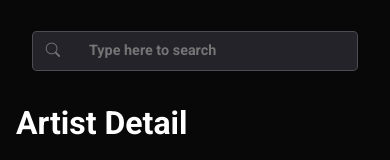
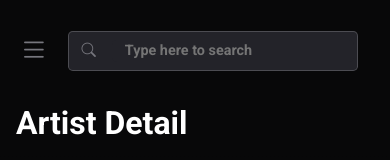
Before and after one commit to pieromc07/auxona-app, a React (Vite) app: page /artist/1 in a window 390 px wide. Shown: the top 160 px of the page. Built offline with nearby package versions, Linux system fonts and the light colour scheme; no server answers.

Commit message:
:construction: Side responsivo

```diff
--- a/src/AuxonaApp.jsx
+++ b/src/AuxonaApp.jsx
@@ -1,4 +1,4 @@
-import { useEffect } from "react"
+import { useEffect, useState } from "react"
 import { Navigation, Player, Side } from "./auxona/components"
 import { navegacion } from "./auxona/libs"
 import { AuxonaRoutes } from "./auxona/routes"
@@ -13,12 +13,17 @@ export const AuxonaApp = () => {
     useEffect(() => {
         dispatch(getStarted())
     }, [dispatch])
+    const [sideShow, setSideShow] = useState(false);
+
+    const handleSideShow = () => {
+        setSideShow(!sideShow)
+    }
 
     return (
         <>
             <div className='wrapper'>
-                <Navigation />
-                <Side menu={navegacion} />
+                <Navigation sideShow={handleSideShow} />
+                <Side menu={navegacion}  show={sideShow} sideShow={handleSideShow} />
                 <main className='main'>
                     <AuxonaRoutes />
                 </main>
--- a/src/auxona/components/banner/Banner.css
+++ b/src/auxona/components/banner/Banner.css
@@ -130,6 +130,7 @@
 
     .banner__content__song {
         width: 100%;
+        text-align: left;
         font-size: 3.5rem;
         font-weight: 600;
         color: var(--text-color-2);
--- a/src/auxona/components/navigation/Navigation.css
+++ b/src/auxona/components/navigation/Navigation.css
@@ -1,10 +1,10 @@
-
 /* MEDIA QUERY XS */
 @media (min-width: 0px) {
     .navigation {
         display: flex;
         flex-direction: row;
         align-items: center;
+        justify-content: space-between;
         padding: 1rem 1rem .2rem 1rem;
         z-index: 2;
     }
@@ -13,8 +13,26 @@
         display: none
     }
 
+    .navigation__button {
+        display: flex;
+        flex-direction: row;
+        align-items: center;
+        justify-content: center;
+        width: 10%;
+        border: none;
+        background-color: transparent;
+        cursor: pointer;
+        outline: none;
+        color: var(--text-color-1);
+        font-size: 1.8rem;
+    }
+
+    .navigation__button:hover {
+        color: var(--text-color-2);
+    }
+
     .navigation__search {
-        width: 100%;
+        width: 90%;
         height: 2.5rem;
         display: flex;
         flex-direction: row;
@@ -56,7 +74,7 @@
         font-weight: 600;
     }
 
-    .navigation__avatar{
+    .navigation__avatar {
         display: none;
     }
 
@@ -153,4 +171,8 @@
         flex-direction: row;
         justify-content: flex-end;
     }
+
+    .navigation__button {
+        display: none;
+    }
 }
--- a/src/auxona/components/navigation/Navigation.jsx
+++ b/src/auxona/components/navigation/Navigation.jsx
@@ -1,16 +1,20 @@
 import { Link } from "react-router-dom"
+import PropTypes from 'prop-types'
 import { Avatar } from "./avatar/Avatar"
 
 import './Navigation.css'
 
-export const Navigation = () => {
+export const Navigation = ({sideShow}) => {
     return (
         <div className='navigation'>
             <ul className='navigation__list'>
                 <Link to="/" className='navigation__list__item active'>Music</Link>
-                <Link to="/podcast"className='navigation__list__item'>Podcast</Link>
+                <Link to="/podcast" className='navigation__list__item'>Podcast</Link>
                 {/* <li className='navigation__list__item'>Live</li> */}
             </ul>
+            <button className='navigation__button' onClick={sideShow}>
+                <i className="bi bi-list"></i>
+            </button>
             <div className='navigation__search'>
                 <div className='navigation__search__icon'>
                     <i className="bi bi-search"></i>
@@ -23,3 +27,7 @@ export const Navigation = () => {
         </div>
     )
 }
+
+Navigation.propTypes = {
+    sideShow: PropTypes.func.isRequired
+}
--- a/src/auxona/components/side/Side.css
+++ b/src/auxona/components/side/Side.css
@@ -1,11 +1,32 @@
+@keyframes show {
+    0% {
+        transform: translateX(-100%);
+    }
+
+    100% {
+        transform: translateX(0%);
+    }
+}
+
+@keyframes hide {
+    0% {
+        transform: translateX(0%);
+    }
+
+    100% {
+        transform: translateX(-100%);
+    }
+}
+
 /* MEDIA QUERY XS */
 @media (min-width: 0px) {
     .side {
         background-color: rgba(18, 18, 30, 1);
-        display: none;
         overflow-y: auto;
         z-index: 3;
     }
+
+
 
     .side__title {
         width: 100%;
@@ -49,6 +70,18 @@
         color: var(--text-color-1);
     }
 
+    .side__title--button {
+        border: none;
+        background-color: transparent;
+        cursor: pointer;
+        outline: none;
+        color: var(--text-color-1);
+        font-size: 1.8rem;
+
+    }
+
+
+
     .side__menu {
         width: 100%;
         height: 90%;
@@ -62,8 +95,16 @@
     }
 
     .side.show {
-        display: block;
+        animation: show .3s ease-in-out forwards;
     }
+
+    .side.hide {
+        animation: hide .3s ease-in-out forwards;
+    }
+
+
+
+
 }
 
 @media (min-width: 992px) {
@@ -71,6 +112,15 @@
         background-color: var(--secondary-color);
         padding: 1rem 0rem .2rem 0rem;
         display: block;
+        transform: translateX(0%);
+    }
+
+    .side.hide {
+        animation: show .3s ease-in-out forwards;
+    }
+
+    .side__title--button {
+        display: none;
     }
 
     .side__title {
--- a/src/auxona/components/side/Side.jsx
+++ b/src/auxona/components/side/Side.jsx
@@ -3,13 +3,16 @@ import { Item } from "./item/Item"
 
 import './Side.css'
 
-export const Side = ({ menu }) => {
+export const Side = ({ menu, show, sideShow }) => {
 
     return (
-        <nav className='side'>
+        <nav className={`side ${show ? 'show' : 'hide'}`}>
             <div className='side__title'>
                 <i className="bi bi-soundwave"></i>
                 <span className='side__title--text'>Auxona</span>
+                <button className='side__title--button' onClick={sideShow}>
+                    <i className="bi bi-x"></i>
+                </button>
             </div>
             <div className="side__menu">
                 {
@@ -28,5 +31,7 @@ Side.defaultProps = {
 }
 
 Side.propTypes = {
-    menu: PropTypes.array
+    menu: PropTypes.array,
+    show: PropTypes.bool.isRequired,
+    sideShow: PropTypes.func.isRequired
 }
```
